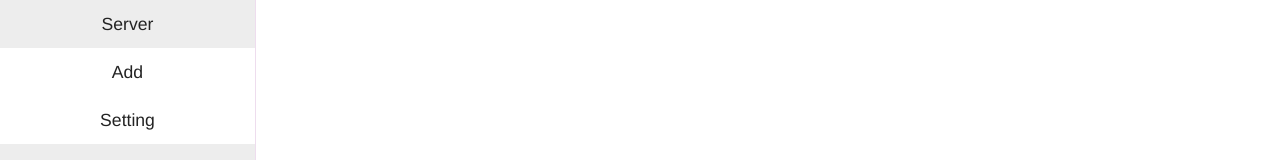
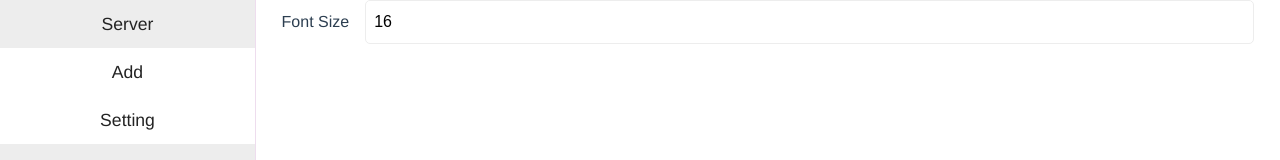
Before and after one commit to zsStrike/electron-v2ray, a Vue app: page /#/preference in a window 1280 px wide. Shown: the top 160 px of the page. Built offline with nearby package versions, Linux system fonts and the light colour scheme.

Commit message:
preference done

```diff
--- a/src/components/BaseInput.vue
+++ b/src/components/BaseInput.vue
@@ -1,7 +1,7 @@
 <template>
   <div class="base-input">
     <label>{{ label }}</label>
-    <input type="text" :placeholder="placeholder">
+    <input type="text" :placeholder="placeholder" :value="value" @change="onchange">
   </div>
 </template>
 
@@ -15,7 +15,17 @@ export default {
   },
   props: {
     label: String,
-    placeholder: String
+    placeholder: String,
+    value: {
+      type: String,
+      default: ''
+    }
+  },
+  methods: {
+    onchange (ev) {
+      console.log(ev.currentTarget.value)
+      this.$emit('value-changed', ev.currentTarget.value)
+    }
   }
 }
 </script>
--- a/src/router/index.js
+++ b/src/router/index.js
@@ -7,6 +7,7 @@ import ManuallyInput from '../views/AddServer/ManuallyInput'
 import VMess from '../views/AddServer/VMess'
 import QRcode from '../views/AddServer/QRcode'
 import Setting from '../views/Setting'
+import Preference from '../views/Preference'
 
 Vue.use(VueRouter)
 
@@ -42,6 +43,11 @@ const routes = [
     component: Setting
   },
   {
+    path: '/preference',
+    name: 'Preference',
+    component: Preference
+  },
+  {
     path: '/about',
     name: 'About',
     // route level code-splitting
--- /dev/null
+++ b/src/views/Preference.vue
@@ -0,0 +1,36 @@
+<template>
+  <div class="preference">
+    <div class="font-size">
+      <BaseInput label="Font Size" :value="fontSize" @value-changed="changeFontSize"/>
+    </div>
+  </div>
+</template>
+
+<script>
+// @ is an alias to /src
+import BaseInput from '../components/BaseInput'
+export default {
+  name: 'Preference',
+  data () {
+    return {
+      fontSize: '16'
+    }
+  },
+  components: {
+    BaseInput
+  },
+  methods: {
+    changeFontSize (value) {
+      console.log(value)
+      document.querySelector('#app').style.fontSize = value + 'px'
+    }
+  }
+}
+</script>
+
+<style scoped>
+.preference {
+  width: 95%;
+  margin: 0 auto;
+}
+</style>
```
